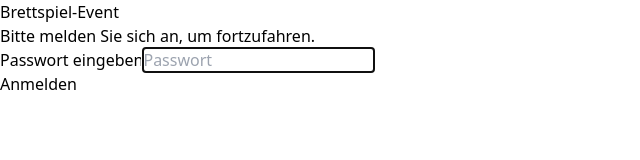
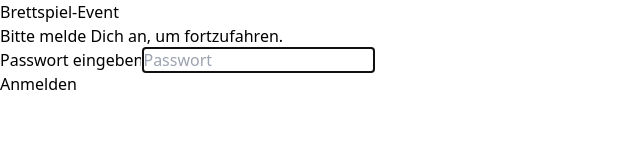
Before and after one commit to kreuzhofer/boardgame-list-manager, a React (Vite) app in the folder frontend/: page /print in a window 1280 px wide. Shown: the top 160 px of the page, without its empty margins (0-640 px from the left). Built offline with nearby package versions, Linux system fonts and the light colour scheme.

Commit message:
Switching to Du

```diff
--- a/frontend/src/components/PasswordScreen.tsx
+++ b/frontend/src/components/PasswordScreen.tsx
@@ -73,7 +73,7 @@ export function PasswordScreen({ onAuthenticated }: PasswordScreenProps) {
             {eventName}
           </h1>
           <p className="text-gray-600">
-            Bitte melden Sie sich an, um fortzufahren.
+            Bitte melde Dich an, um fortzufahren.
           </p>
         </div>
 
--- a/frontend/src/pages/PrintPage.tsx
+++ b/frontend/src/pages/PrintPage.tsx
@@ -144,7 +144,7 @@ export function PrintPage({ user }: PrintPageProps) {
       {userGamesCount === 0 && (
         <div className="no-print bg-yellow-50 border border-yellow-200 rounded-lg p-4">
           <p className="text-yellow-700 text-sm">
-            Sie bringen derzeit keine Spiele mit. Fügen Sie sich als Bringer bei Spielen hinzu,
+            Du bringst derzeit keine Spiele mit. Fügen Dich als Mitbringer bei Spielen hinzu,
             um eine Druckliste zu erstellen.
           </p>
         </div>
```
